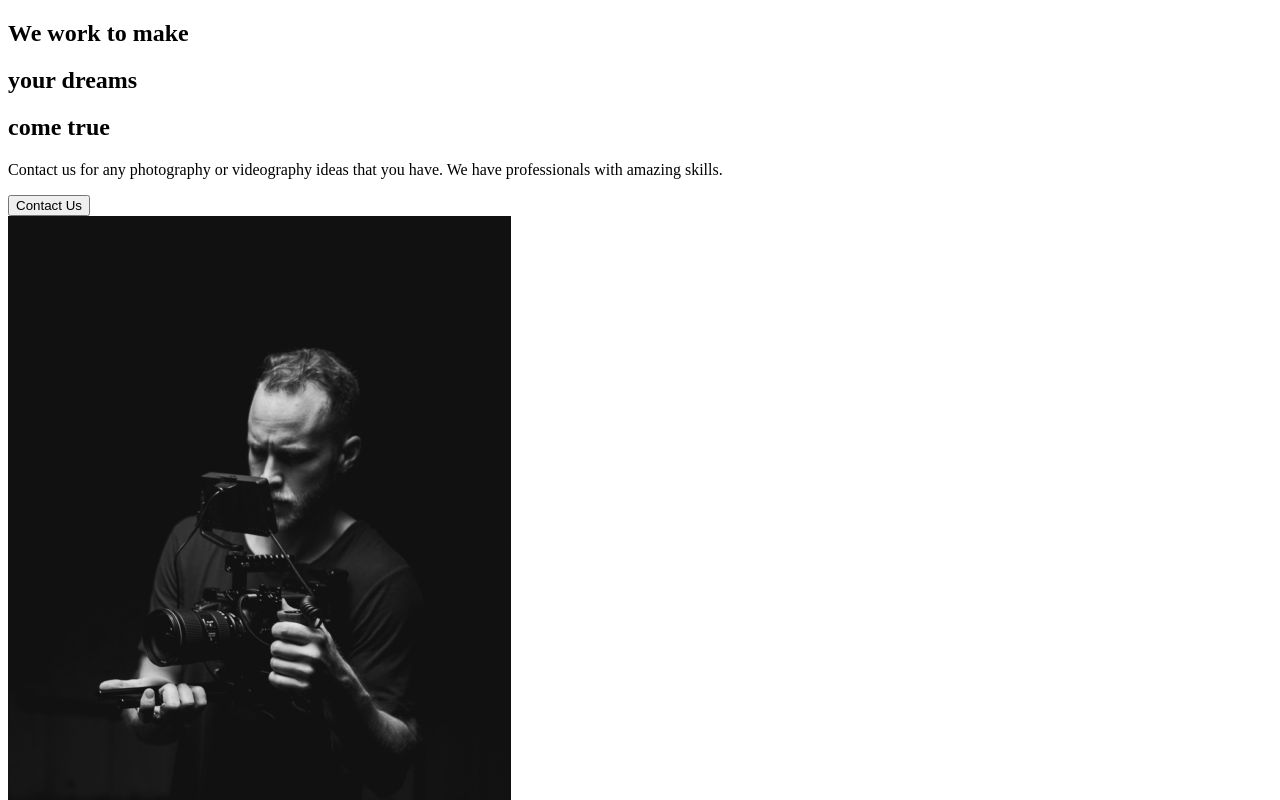
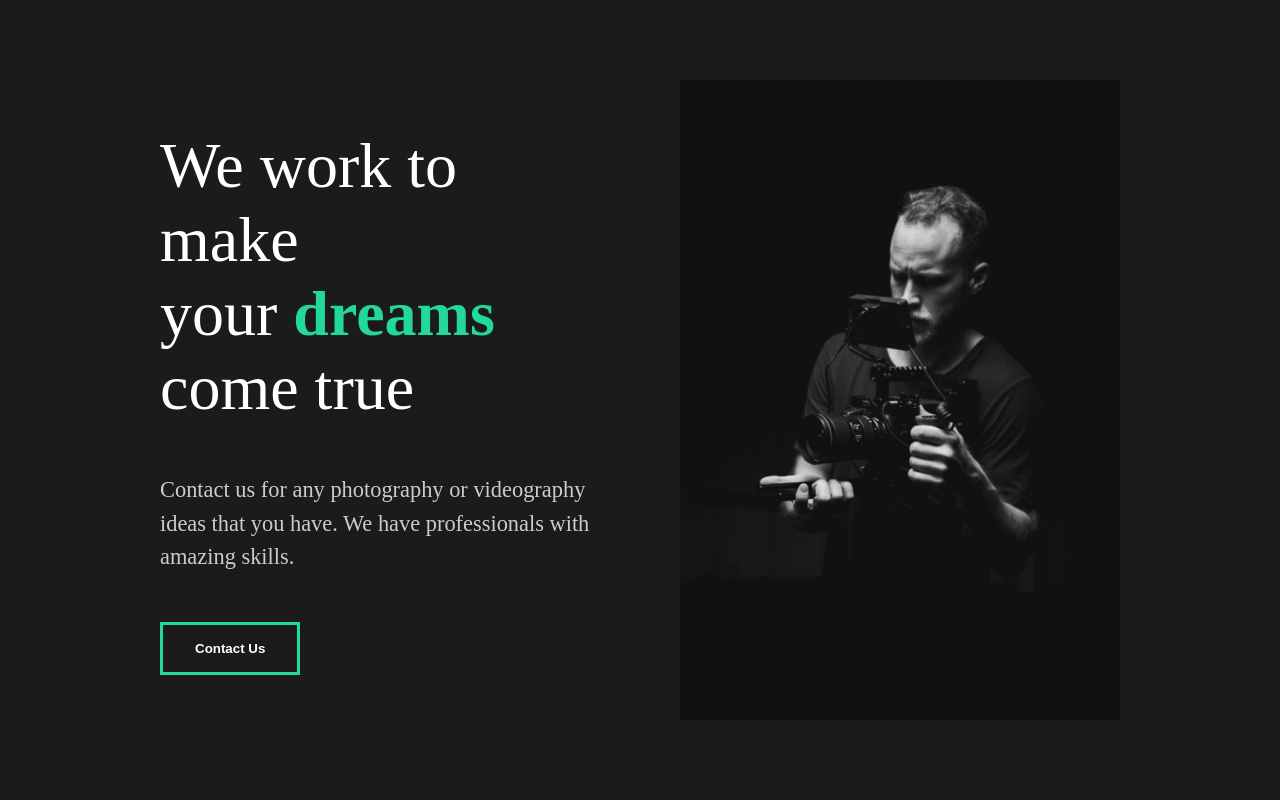
Before and after one commit to banrays/react-capture, a React (Create React App) app: page / in a window 1280 px wide. Shown: the top 800 px of the page. Built offline with nearby package versions, Linux system fonts and the light colour scheme.

Commit message:
5. Intro To Styled Components

```diff
--- a/src/App.js
+++ b/src/App.js
@@ -1,10 +1,13 @@
 import React from 'react';
+//Global Style
+import GlobalStyle from './components/GlobalStyle';
 //Import pages
 import AboutUs from './pages/AboutUs';
 
 function App() {
   return (
     <div className="App">
+      <GlobalStyle/>
       <AboutUs/>
     </div>
   );
--- a/src/components/AboutSection.js
+++ b/src/components/AboutSection.js
@@ -1,29 +1,60 @@
 import React from 'react';
 import home1 from '../img/home1.png';
+//Styled
+import styled from 'styled-components';
 
 const AboutSection = () => {
     return(
-        <div>
-            <div className="description">
+        <StyledAbout>
+            <StyledDescription>
                 <div className="title">
-                    <div className="hide">
+                    <StyledHide>
                         <h2>We work to make</h2>
-                    </div>
-                    <div className="hide">
+                    </StyledHide>
+                    <StyledHide>
                         <h2>your <span>dreams</span></h2>
-                    </div>
-                    <div className="hide">
+                    </StyledHide>
+                    <StyledHide>
                         <h2>come true</h2>
-                    </div>
+                    </StyledHide>
                 </div>
                 <p>Contact us for any photography or videography ideas that you have. We have professionals with amazing skills.</p>
                 <button>Contact Us</button>
-            </div>
-            <div className="image">
+            </StyledDescription>
+            <StyledImage>
                 <img src={home1} alt="Guy"/>
-            </div>
-        </div>
+            </StyledImage>
+        </StyledAbout>
     )
 }
 
+//Styled component
+const StyledAbout = styled.div`
+    min-height: 90vh;
+    display: flex;
+    align-items: center;
+    justify-content: space-between;
+    padding: 5rem 10rem;
+    color: white;
+`;
+
+const StyledDescription = styled.div`
+    flex: 1;
+    padding-right: 5rem;
+    h2{
+        font-weight: lighter;
+    }
+`;
+const StyledImage = styled.div`
+    flex: 1;
+    overflow: hidden;
+    img{
+        width: 100%;
+        height: 80vh;
+        object-fit: cover;
+    }
+`
+const StyledHide = styled.div`
+    overflow: hidden;
+`
 export default AboutSection;
--- /dev/null
+++ b/src/components/GlobalStyle.js
@@ -0,0 +1,50 @@
+import {createGlobalStyle} from 'styled-components';
+
+const GlobalStyle = createGlobalStyle`
+*{
+    margin: 0;
+    padding: 0;
+    box-sizing: border-box;
+}
+body{
+    background: #1b1b1b;
+}
+button{
+    font-weight: bold;
+    font-size: 1.1.rem;
+    cursor: pointer;
+    padding: 1rem 2rem;
+    border: 3px solid #23d997;
+    background: transparent;
+    color: white;
+    transition: all 0.5s ease;
+    &:hover{
+        background-color: #23d997;
+        color: white;
+    }
+}
+h2{
+    font-weight: lighter;
+    font-size: 4rem;
+    }
+h3{
+    color: white;
+}
+h4{
+    font-weight: bold;
+}
+span{
+    font-weight: bold;
+    color: #23d997;
+}
+a{
+    font-size: 1.1rem;
+}
+p{
+    padding: 3rem 0rem;
+    color: #ccc;
+    font-size: 1.4rem;
+    line-height: 150%;
+}
+`
+export default GlobalStyle;
```
Also changed, not shown: 1 other file (tests, documents, lock files or other folders).
